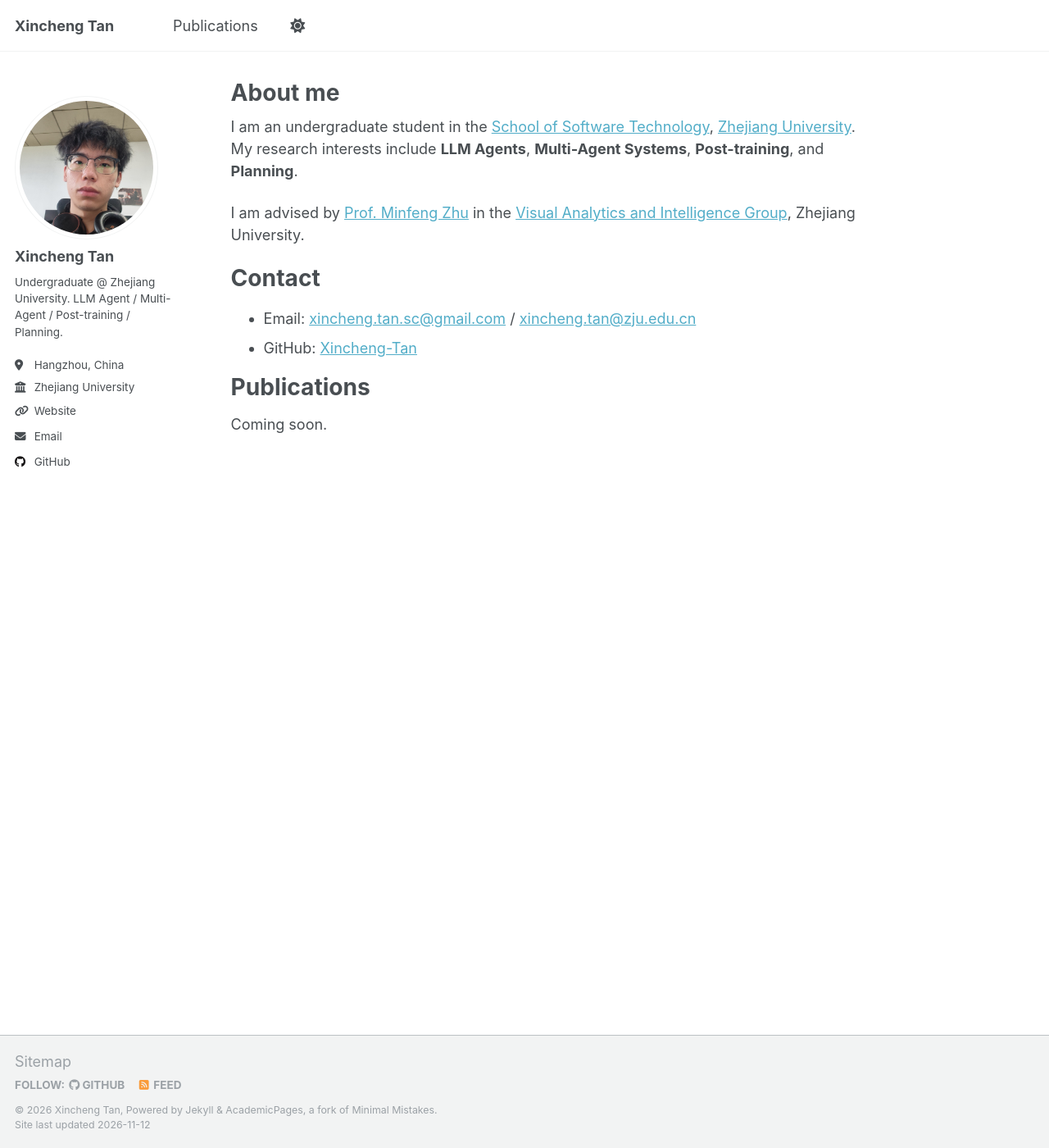
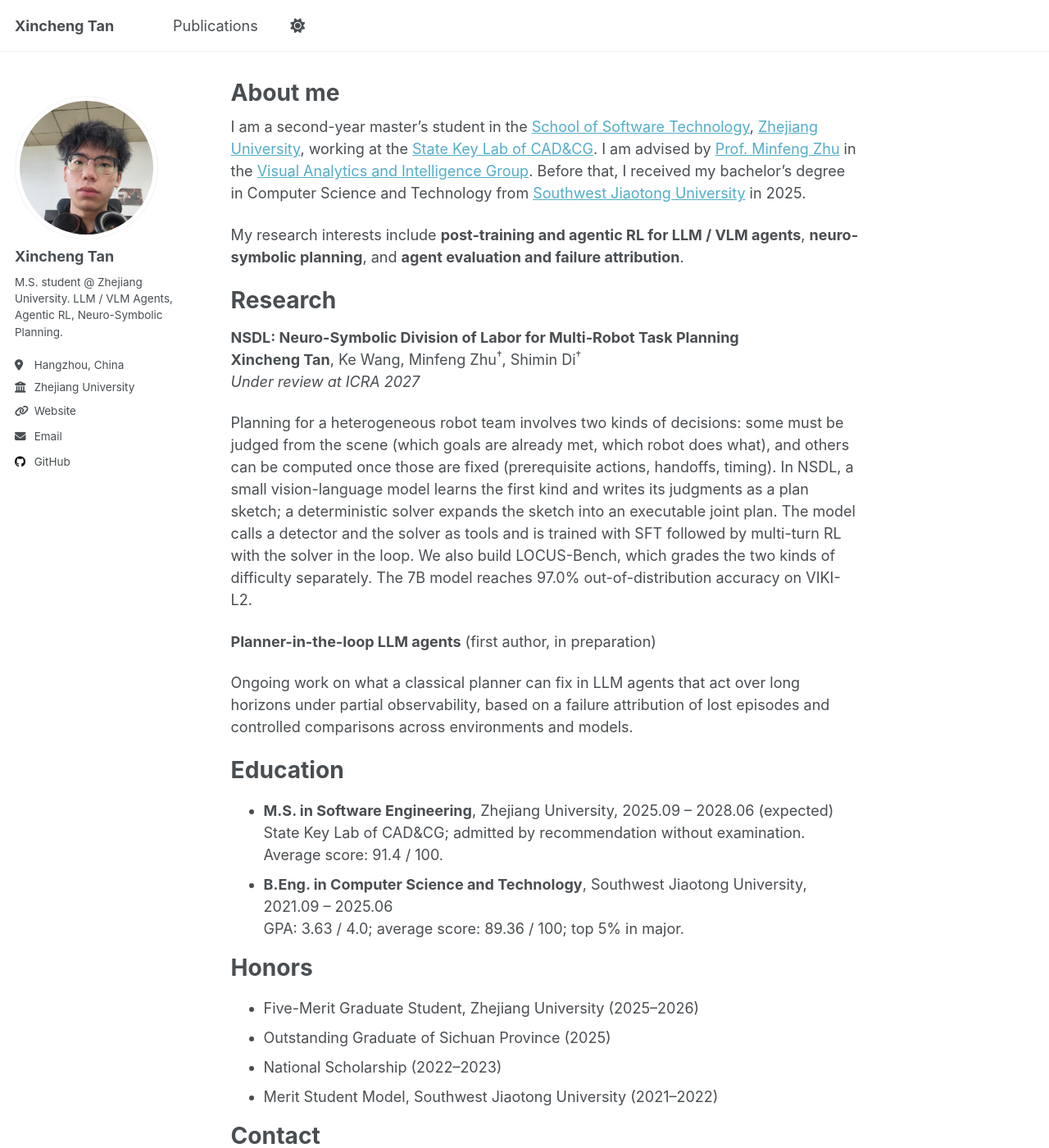
Before and after one commit to Xincheng-Tan/Xincheng-Tan.github.io, a Jekyll site: the page built from _pages/about.md, in a window 1280 px wide and 1400 px high. Shown: the whole window at 82% size. Built offline with Jekyll 4.4.1, drawn with Linux system fonts in a browser that asks for light colours.

Commit message:
Update homepage: master's student status, research, education, honors; list NSDL as under review

```diff
--- a/_config.yml
+++ b/_config.yml
@@ -24,7 +24,7 @@ author:
   # Biographic information
   avatar           : "profile.jpg"
   name             : "Xincheng Tan"
-  bio              : "Undergraduate @ Zhejiang University. LLM Agent / Multi-Agent / Post-training / Planning."
+  bio              : "M.S. student @ Zhejiang University. LLM / VLM Agents, Agentic RL, Neuro-Symbolic Planning."
   location         : "Hangzhou, China"
   employer         : "Zhejiang University"
   uri              : https://xincheng-tan.github.io/
@@ -83,6 +83,8 @@ publication_category:
     title: 'Journal Articles'
   conferences:
     title: 'Conference Papers'
+  preprints:
+    title: 'Under Review'
 
 # Site Settings
 teaser                   :  # filename of teaser fallback teaser image placed in /images/, .e.g. "500x300.png"
--- a/_includes/archive-single.html
+++ b/_includes/archive-single.html
@@ -40,6 +40,8 @@
 
         {% if post.collection == 'teaching' %}
           <p> {{ post.type }}, <i>{{ post.venue }}</i>, {{ post.date | default: "1900-01-01" | date: "%Y" }} </p>
+        {% elsif post.collection == 'publications' and post.category == 'preprints' %}
+          <p><i>{{ post.venue }}</i></p>
         {% elsif post.collection == 'publications' %}
           <p>Published in <i>{{ post.venue }}</i>, {{ post.date | default: "1900-01-01" | date: "%Y" }} </p>
         {% elsif post.date %}
--- a/_layouts/single.html
+++ b/_layouts/single.html
@@ -36,6 +36,8 @@ layout: default
 
         {% if page.collection == 'teaching' %}
           <p> {{ page.type }}, <i>{{ page.venue }}</i>, {{ page.date | default: "1900-01-01" | date: "%Y" }} </p>
+        {% elsif page.category == 'preprints' and page.venue %}
+          <p><i>{{ page.venue }}</i></p>
         {% elsif page.venue and page.date %}
           <p>Published in <i>{{ page.venue }}</i>, {{ page.date | default: "1900-01-01" | date: "%Y" }} </p>
         {% elsif page.date %}
--- a/_pages/about.md
+++ b/_pages/about.md
@@ -7,15 +7,37 @@ redirect_from:
   - /about.html
 ---
 
-I am an undergraduate student in the [School of Software Technology](http://www.cst.zju.edu.cn/), [Zhejiang University](https://www.zju.edu.cn/). My research interests include **LLM Agents**, **Multi-Agent Systems**, **Post-training**, and **Planning**.
+I am a second-year master's student in the [School of Software Technology](http://www.cst.zju.edu.cn/), [Zhejiang University](https://www.zju.edu.cn/), working at the [State Key Lab of CAD&CG](http://www.cad.zju.edu.cn/). I am advised by [Prof. Minfeng Zhu](https://minfengzhu.github.io/) in the [Visual Analytics and Intelligence Group](https://zjuvai.cn/). Before that, I received my bachelor's degree in Computer Science and Technology from [Southwest Jiaotong University](https://www.swjtu.edu.cn/) in 2025.
 
-I am advised by [Prof. Minfeng Zhu](https://minfengzhu.github.io/) in the [Visual Analytics and Intelligence Group](https://zjuvai.cn/), Zhejiang University.
+My research interests include **post-training and agentic RL for LLM / VLM agents**, **neuro-symbolic planning**, and **agent evaluation and failure attribution**.
+
+Research
+======
+**NSDL: Neuro-Symbolic Division of Labor for Multi-Robot Task Planning**
+**Xincheng Tan**, Ke Wang, Minfeng Zhu<sup>†</sup>, Shimin Di<sup>†</sup>
+*Under review at ICRA 2027*
+
+Planning for a heterogeneous robot team involves two kinds of decisions: some must be judged from the scene (which goals are already met, which robot does what), and others can be computed once those are fixed (prerequisite actions, handoffs, timing). In NSDL, a small vision-language model learns the first kind and writes its judgments as a plan sketch; a deterministic solver expands the sketch into an executable joint plan. The model calls a detector and the solver as tools and is trained with SFT followed by multi-turn RL with the solver in the loop. We also build LOCUS-Bench, which grades the two kinds of difficulty separately. The 7B model reaches 97.0% out-of-distribution accuracy on VIKI-L2.
+
+**Planner-in-the-loop LLM agents** (first author, in preparation)
+
+Ongoing work on what a classical planner can fix in LLM agents that act over long horizons under partial observability, based on a failure attribution of lost episodes and controlled comparisons across environments and models.
+
+Education
+======
+- **M.S. in Software Engineering**, Zhejiang University, 2025.09 – 2028.06 (expected)
+  State Key Lab of CAD&CG; admitted by recommendation without examination. Average score: 91.4 / 100.
+- **B.Eng. in Computer Science and Technology**, Southwest Jiaotong University, 2021.09 – 2025.06
+  GPA: 3.63 / 4.0; average score: 89.36 / 100; top 5% in major.
+
+Honors
+======
+- Five-Merit Graduate Student, Zhejiang University (2025–2026)
+- Outstanding Graduate of Sichuan Province (2025)
+- National Scholarship (2022–2023)
+- Merit Student Model, Southwest Jiaotong University (2021–2022)
 
 Contact
 ======
 - Email: [xincheng.tan.sc@gmail.com](mailto:xincheng.tan.sc@gmail.com) / [xincheng.tan@zju.edu.cn](mailto:xincheng.tan@zju.edu.cn)
 - GitHub: [Xincheng-Tan](https://github.com/Xincheng-Tan)
-
-Publications
-======
-Coming soon.
```
Also changed, not shown: README.md (+2 -2 lines), _publications/2026-09-16-nsdl.md (added, +16 -0 lines).
